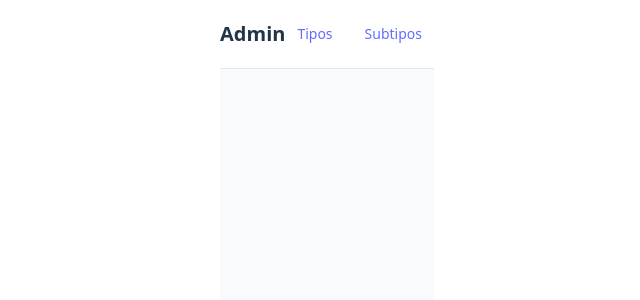
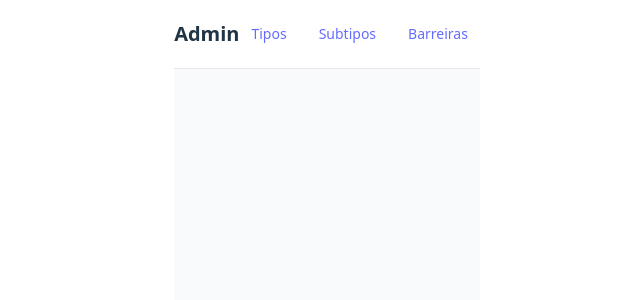
Before and after one commit to viniciuslprado/Incluse, a React (Vite) app in the folder pcd-frontend/: page /admin in a window 1280 px wide. Shown: the top 300 px of the page, without its empty margins (313-953 px from the left). Built offline with nearby package versions, Linux system fonts and the light colour scheme.

Commit message:
aula-11-09-25

```diff
--- a/pcd-frontend/src/App.tsx
+++ b/pcd-frontend/src/App.tsx
@@ -1,5 +1,6 @@
 import { BrowserRouter, Routes, Route, Navigate } from "react-router-dom";
 import AdminPage from "./pages/AdminPage";
+import BarreirasPage from "./pages/BarreirasPage.tsx";
 
 // já existentes
 import TiposPage from "./pages/TiposPage";
@@ -16,11 +17,14 @@ export default function App() {
         <Route path="/admin" element={<AdminPage />}>
           <Route path="tipos" element={<TiposPage />} />
           <Route path="subtipos" element={<SubtiposPage />} />
+          <Route path="barreiras" element={<BarreirasPage />} />
         </Route>
 
         {/* 404 simples */}
         <Route path="*" element={<div className="container-page py-8">Página não encontrada.</div>} />
       </Routes>
     </BrowserRouter>
+
+
   );
 }
--- a/pcd-frontend/src/components/VincularBarreiraForm.tsx
+++ b/pcd-frontend/src/components/VincularBarreiraForm.tsx
@@ -17,7 +17,7 @@ export default function VincularBarreiraForm({ onLinked }: Props) {
             })
             .catch((e) => setErro(e.message));
     }, []);
-
+    //filtra o id que foi desmarcado
     function toggleBarreira(id: number) {
         setBarreiraIds((prev) =>
             prev.includes(id) ? prev.filter((x) => x !== id) : [...prev, id]
@@ -52,7 +52,7 @@ export default function VincularBarreiraForm({ onLinked }: Props) {
                     value={subtipoId}
                     onChange={(e) =>
                         setSubtipoId(e.target.value ? Number(e.target.value) : "")
-                    }
+                    } // transforma em numero
                     disabled={loading}
                 >
                     <option value="">Selecione...</option>
@@ -69,9 +69,9 @@ export default function VincularBarreiraForm({ onLinked }: Props) {
                     {barreiras.map((b) => (
                         <label key={b.id} className="flex items-center gap-2">
                             <input
-                                type="checkbox"
-                                checked={barreiraIds.includes(b.id)}
-                                onChange={() => toggleBarreira(b.id)}
+                                type="checkbox" //input de quadradinhos
+                                checked={barreiraIds.includes(b.id)}//insere no vetor se selecionado
+                                onChange={() => toggleBarreira(b.id)}//tira do vetor
                                 disabled={loading}
                             />
                             {b.descricao}
--- a/pcd-frontend/src/pages/AdminPage.tsx
+++ b/pcd-frontend/src/pages/AdminPage.tsx
@@ -26,6 +26,15 @@ export default function AdminPage() {
             >
               Subtipos
             </NavLink>
+            <NavLink
+  to="/admin/barreiras"
+  className={({ isActive }) =>
+    `${linkBase} ${isActive ? linkActive : ""}`
+  }
+>
+  Barreiras
+</NavLink>
+
           </nav>
         </div>
       </header>
--- a/pcd-frontend/src/pages/BarreirasPage.tsx
+++ b/pcd-frontend/src/pages/BarreirasPage.tsx
@@ -37,7 +37,7 @@ export default function BarreirasPage() {
             </header>
 
             <BarreiraForm onCreated={carregar} />
-            <VincularBarreiraForm onLinked={carregar} />
+            <VincularBarreiraForm onLinked={carregar} /> {/* é uma props */}
 
             {loading ? (
                 <div className="card">Carregando...</div>
```
